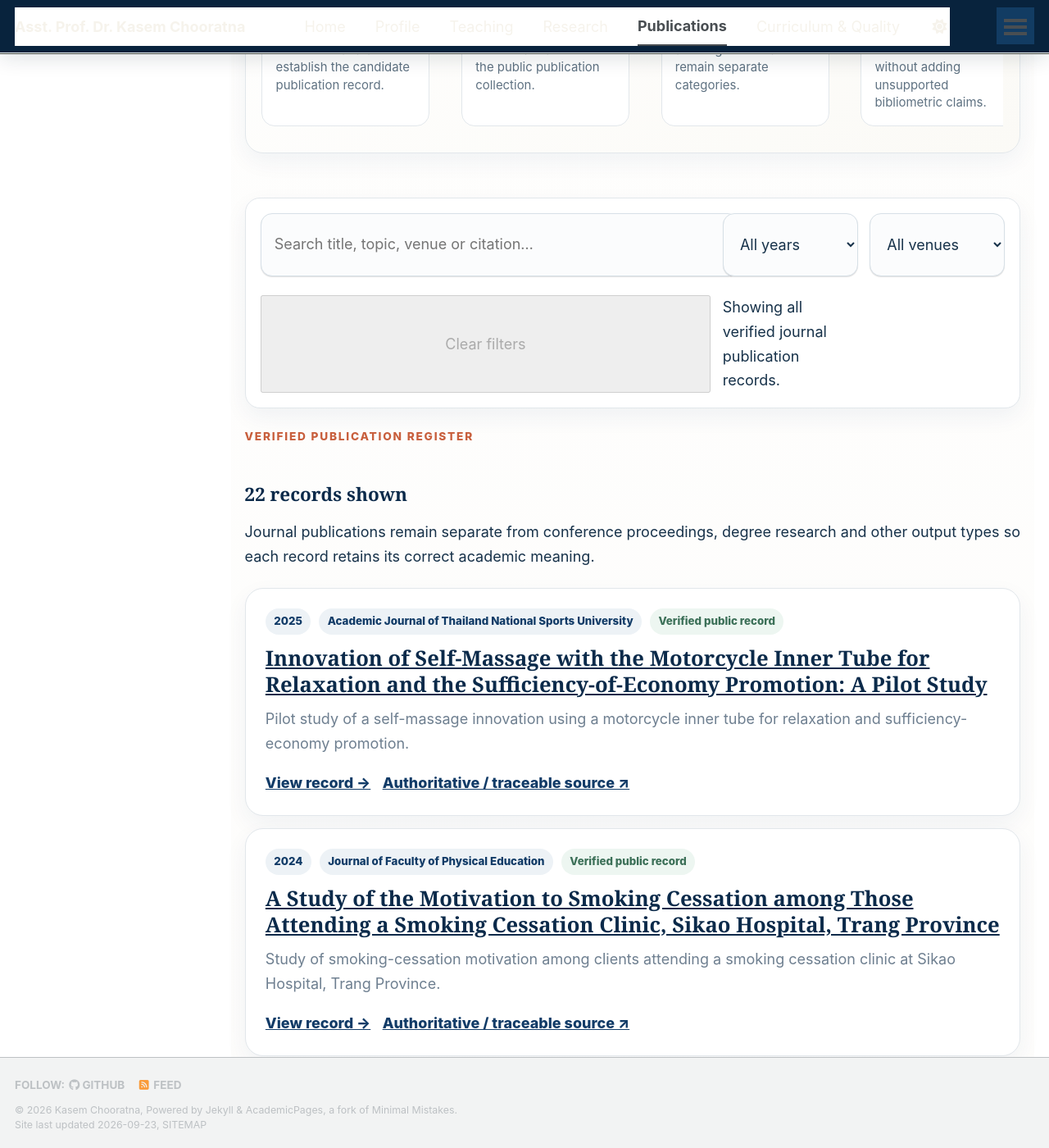
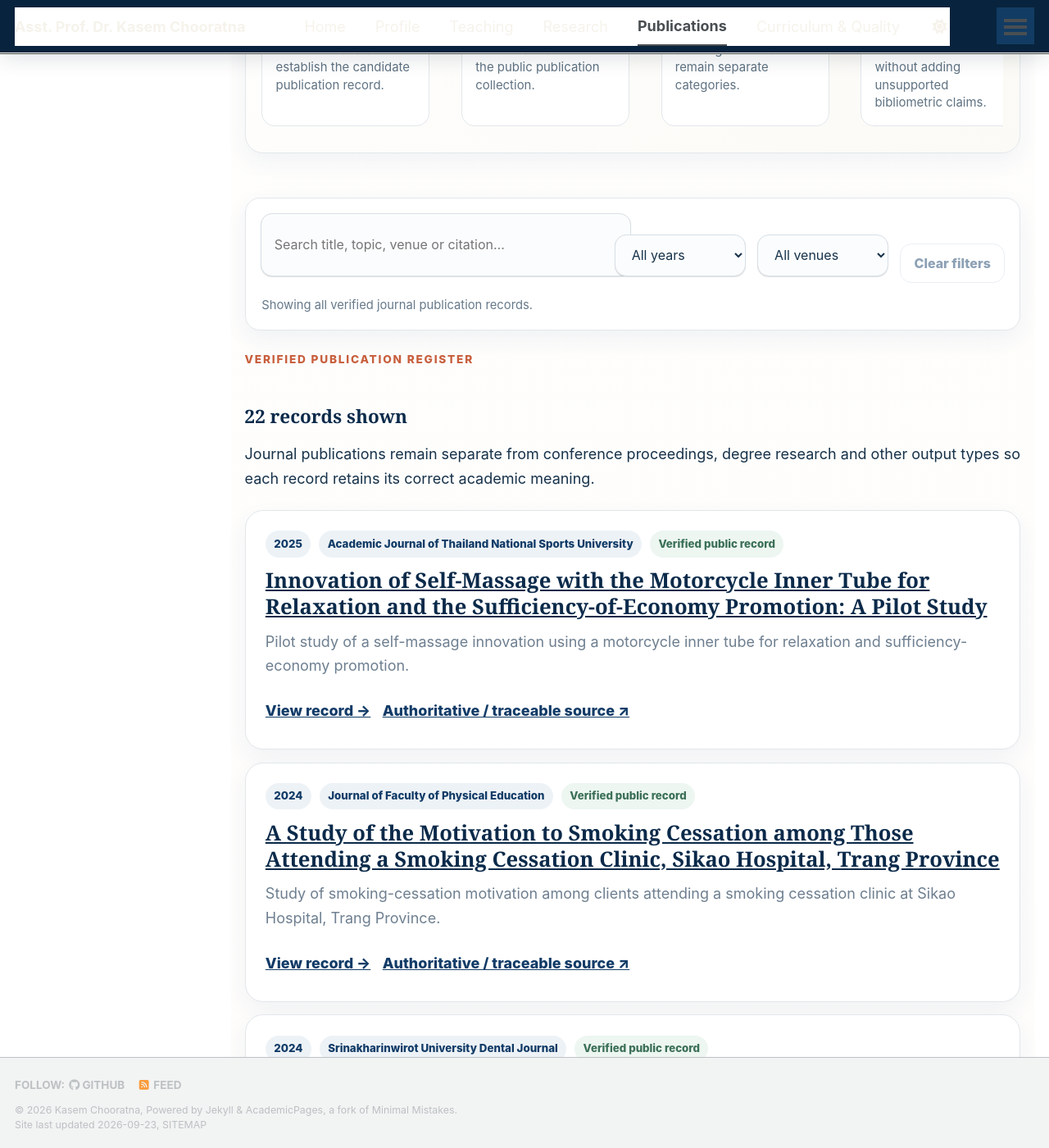
Before and after one commit to kasemch/kasemch.github.io, a Jekyll site: the page built from _pages/publications.html, in a window 1280 px wide and 1400 px high, scrolled down 3539 px. Shown: the whole window at 82% size. Built offline with Jekyll 4.4.1, drawn with Linux system fonts in a browser that asks for light colours; a style sheet for code colours, icons or effects is not loaded.

Commit message:
Polish Publications Studio mobile and filter UX

```diff
--- a/assets/css/publications-portfolio-studio.css
+++ b/assets/css/publications-portfolio-studio.css
@@ -32,3 +32,19 @@
 .pps-evidence-flow{display:grid;grid-template-columns:repeat(7,auto);align-items:stretch;gap:.5rem;overflow-x:auto;padding:.2rem 0 .65rem;scrollbar-width:thin}.pps-evidence-flow>div{min-width:205px;padding:.9rem;border:1px solid #e2e7eb;border-radius:16px;background:#fff}.pps-evidence-flow>i{align-self:center;color:#a7b2bc;font-style:normal;font-size:1.2rem}.pps-evidence-flow b{display:grid;place-items:center;width:34px;height:34px;border-radius:50%;background:var(--pps-navy);color:#fff;font-size:.72rem}.pps-evidence-flow>div:nth-of-type(even) b{background:var(--pps-brick)}.pps-evidence-flow span{display:block;margin-top:.55rem;color:var(--pps-brick);font-size:.7rem;font-weight:850;letter-spacing:.07em;text-transform:uppercase}.pps-evidence-flow strong{display:block;margin:.2rem 0;color:var(--pps-navy);font-family:Georgia,"Times New Roman",serif}.pps-evidence-flow p{margin:0;color:#5f7282;font-size:.83rem;line-height:1.45}
 @media(max-width:980px){.pps-dashboard-grid{grid-template-columns:1fr}.pps-panel-wide{grid-column:auto}.pps-panel-head{flex-wrap:wrap}.pps-evidence-flow{justify-content:start}}
 @media(max-width:620px){.pps-panel{padding:.9rem}.pps-panel-head{display:block}.pps-badge{margin-top:.5rem;white-space:normal}.pps-bar-list>div{grid-template-columns:1fr}.pps-bar-list i{width:100%}.pps-evidence-flow>div{min-width:170px}}
+
+/* Wave 03 — Filter UX, Mobile Acceptance & Visual Closure */
+.pps-studio{scroll-behavior:smooth}
+.pps-studio .pd-controls{grid-template-columns:minmax(0,1.5fr) repeat(2,minmax(160px,.45fr)) auto;align-items:end}
+.pps-clear-btn{min-height:48px;padding:.72rem .9rem;border:1px solid #d5dee6;border-radius:14px;background:#fff;color:var(--pps-navy);font:800 .88rem/1 -apple-system,BlinkMacSystemFont,"Segoe UI",sans-serif;cursor:pointer}.pps-clear-btn:hover:not(:disabled){border-color:var(--pps-brick);color:var(--pps-brick);background:#fffaf6}.pps-clear-btn:disabled{opacity:.48;cursor:not-allowed}.pps-clear-btn:focus-visible{outline:3px solid rgba(200,95,61,.28);outline-offset:3px}
+.pps-filter-status{grid-column:1/-1;color:#66798a;font-size:.82rem;padding:.05rem .1rem 0}
+.pps-studio .pd-card,.pps-panel,.pps-stack-card{min-width:0}.pps-studio .pd-card h2,.pps-studio .pd-card p,.pps-category-story span,.pps-evidence-flow p{overflow-wrap:anywhere}
+.pps-studio .pd-card-actions a{min-height:44px;display:inline-flex;align-items:center}
+.pps-studio .pd-card{transition:transform .18s ease,box-shadow .18s ease,border-color .18s ease}.pps-studio .pd-card:hover{transform:translateY(-1px);box-shadow:0 15px 34px rgba(17,59,103,.09);border-color:#d5c2b8}
+.pps-studio .pd-input,.pps-studio .pd-select,.pps-clear-btn{font-size:16px}
+.pps-evidence-flow{overscroll-behavior-inline:contain}
+@media(max-width:1100px){.pps-studio .pd-controls{grid-template-columns:1fr 1fr 1fr}.pps-studio .pd-controls .pd-input{grid-column:1/-1}.pps-clear-btn{grid-column:3}}
+@media(max-width:760px){.pps-studio .pd-metrics{grid-template-columns:repeat(2,minmax(0,1fr))}.pps-panel-head{display:block}.pps-badge{margin-top:.5rem}.pps-evidence-flow>div{min-width:185px}}
+@media(max-width:620px){.pps-studio .pd-controls{grid-template-columns:1fr}.pps-studio .pd-controls .pd-input,.pps-clear-btn{grid-column:auto}.pps-clear-btn{width:100%}.pps-studio .pd-metrics{grid-template-columns:1fr 1fr;gap:.65rem}.pps-studio .pd-card{padding:1rem}.pps-studio .pd-card-actions{display:grid;grid-template-columns:1fr}.pps-studio .pd-card-actions a{justify-content:center;text-align:center;border:1px solid #dce4ea;border-radius:999px;padding:.55rem .7rem}.pps-evidence-flow{margin-inline:-.1rem;padding-bottom:.8rem}}
+@media(max-width:390px){.pps-studio .pd-metrics{grid-template-columns:1fr}.pps-stack-c{display:none}.pps-hero-visual{min-height:275px}}
+@media(prefers-reduced-motion:reduce){.pps-studio{scroll-behavior:auto}.pps-studio .pd-card,.pps-clear-btn{transition:none!important}.pps-studio .pd-card:hover{transform:none}}
```
